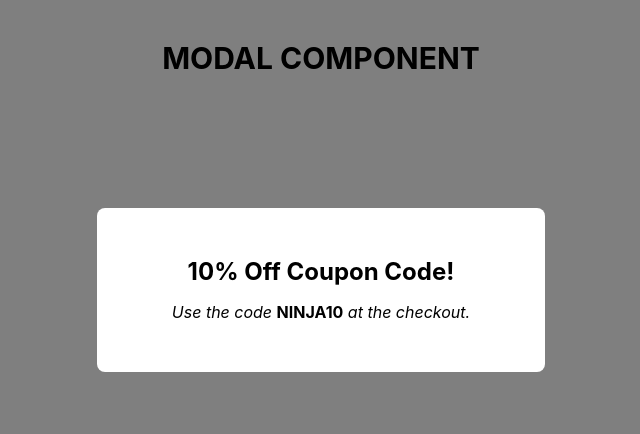
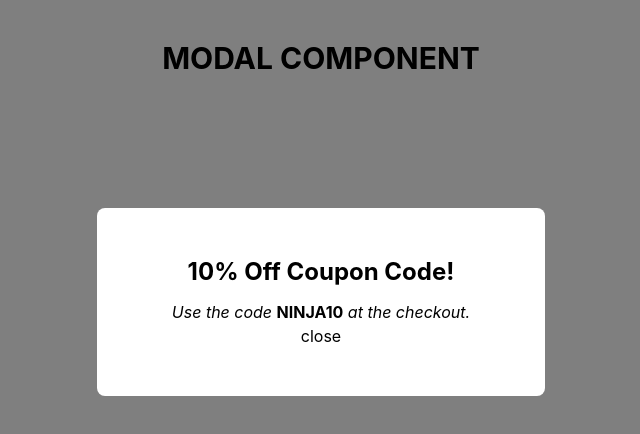
Before and after one commit to lauraylchen/react-modal-component, a React (Create React App) app: page / in a window 1280 px wide. Shown: the top 434 px of the page, without its empty margins (319-959 px from the left). Built offline with nearby package versions, Linux system fonts and the light colour scheme; the HTML template or start-up script is replaced by a standard one.

Commit message:
Added useState to close modal component

```diff
--- a/src/App.js
+++ b/src/App.js
@@ -1,15 +1,22 @@
+import { useState } from "react";
 import Modal from "./components/Modal";
 
 function App() {
+  const [showModal, setShowModal] = useState(true)
+
+  const handleClose = () => {
+    setShowModal(false)
+  }
+
   return (
     <div className="text-center h-screen">
       <h1 className="text-3xl font-bold py-10">
         MODAL COMPONENT
       </h1>
-      <Modal>
+      {showModal && <Modal handleClose = {handleClose}>
         <h2 className="text-2xl font-bold pb-3">10% Off Coupon Code!</h2>
         <p className="italic">Use the code <strong className="not-italic">NINJA10</strong> at the checkout.</p>
-      </Modal>
+      </Modal>}
     </div>
   );
 }
--- a/src/components/Modal.js
+++ b/src/components/Modal.js
@@ -1,8 +1,9 @@
-export default function Modal({children}) {
+export default function Modal({children, handleClose}) {
   return(
     <div className="fixed top-0 left-0 w-full h-full bg-black/50">
       <div className="p-12 bg-white mx-auto my-52 max-w-xs sm:max-w-md rounded-lg">
         {children}
+        <button onClick={handleClose}>close</button>
       </div>
     </div>
   )
```
